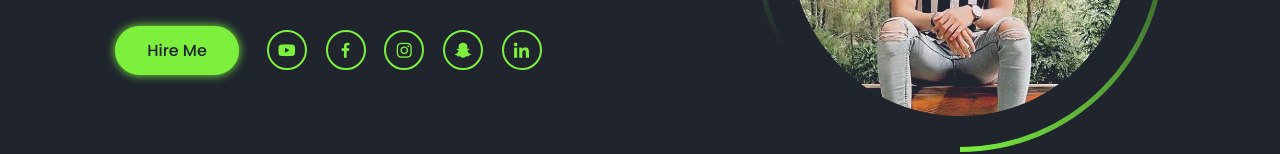
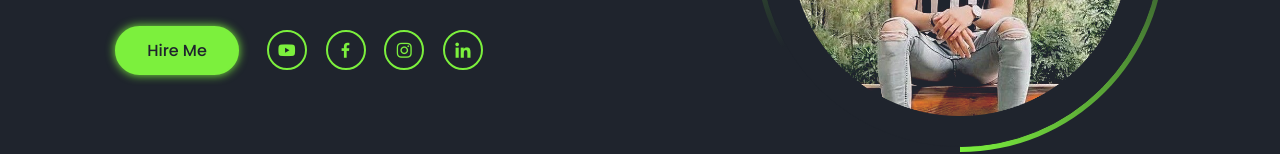
Before and after one commit to cwa153/website, a plain HTML site: page index.html in a window 1280 px wide. Shown: the part 493-647 px from the top of the page. Drawn offline with nearby package versions, Linux system fonts and the light colour scheme.

Commit message:
Update index.html

```diff
--- a/index.html
+++ b/index.html
@@ -59,7 +59,6 @@
                     <a href="https://www.youtube.com/@codewithaditya153"><i class="bx bxl-youtube"></i></a>
                     <a href="https://www.facebook.com/share/1Eega92JeK/"><i class="bx bxl-facebook"></i></a>
                     <a href="https://www.instagram.com/_____aks15_____/"><i class="bx bxl-instagram"></i></a>
-                    <a href="https://www.snapchat.com/add/its_aditya251?"><i class="bx bxl-snapchat"></i></a>
                     <a href="https://www.linkedin.com/public-profile/settings?trk=d_flagship3_profile_self_view_public_profile"><i
                             class="bx bxl-linkedin"></i></a>
                 </div>
```
